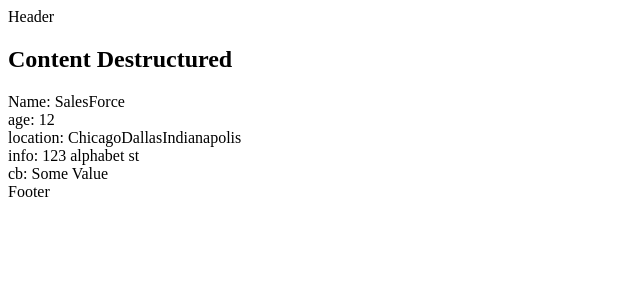
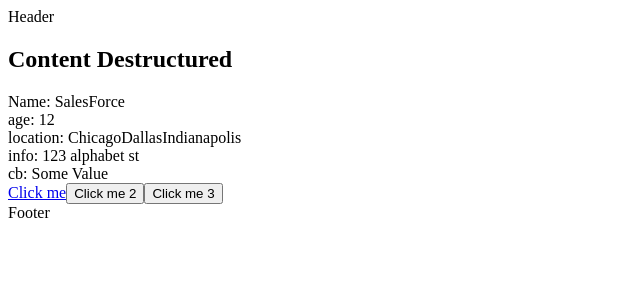
Before and after one commit to azizali/react-sf, a React (Create React App) app: page / in a window 1280 px wide. Shown: the top 300 px of the page, without its empty margins (0-640 px from the left). Built offline with nearby package versions, Linux system fonts and the light colour scheme.

Commit message:
Button exercise + Extra credit

```diff
--- /dev/null
+++ b/src/Button.jsx
@@ -0,0 +1,33 @@
+import React from 'react';
+
+// const props = {
+//   type: 'a',
+//   value: 'b',
+//   z: 'z',
+//   x: 'x'
+// }
+
+// const { value, type, to, ...everythingElse } = props
+// everythingElse = {
+//   z: 'z',
+//   x: 'x'
+// }
+
+
+export default function Button({ value, type, to, ...remainingProps }){
+  if(type === 'anchor'){
+    return(
+      <a href={to} {...remainingProps}>{value}</a>
+    )
+  }
+  if(type === 'input'){
+    return(
+      <input type="button" value={value} {...remainingProps} />
+    )
+  }
+  if(type === 'button'){
+    return(
+      <button {...remainingProps}>{value}</button>
+    )
+  }
+}
--- a/src/Content.jsx
+++ b/src/Content.jsx
@@ -1,5 +1,5 @@
 import React from 'react';
-
+import Button from './Button';
 // const bigObj = {
 //   a: 'a',
 //   b: 'b',
@@ -27,6 +27,31 @@
       location: {locations} <br/>
       info: {info.address} <br/>
       cb: {cb()} <br/>
+
+      <Button
+        value="Click me"
+        type="anchor"
+        to="https://google.com"
+        id="x"
+        width="100px"
+        border="true"
+      />
+
+      <Button
+        value="Click me 2"
+        type="button"
+        id="y"
+        width="200px"
+        border="true"
+      />
+
+      <Button
+        value="Click me 3"
+        type="input"
+        id="z"
+        width="300px"
+        border="true"
+      />
     </div>
   )
 }
```
